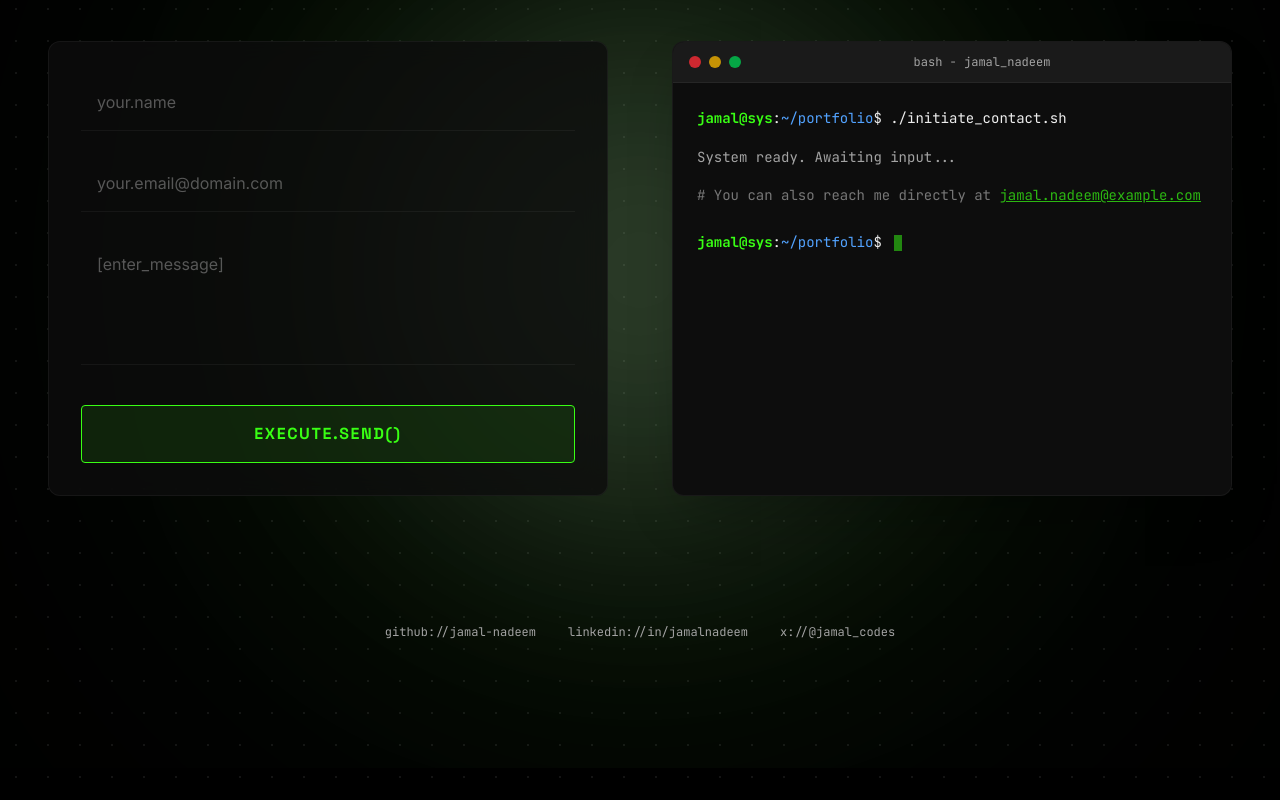
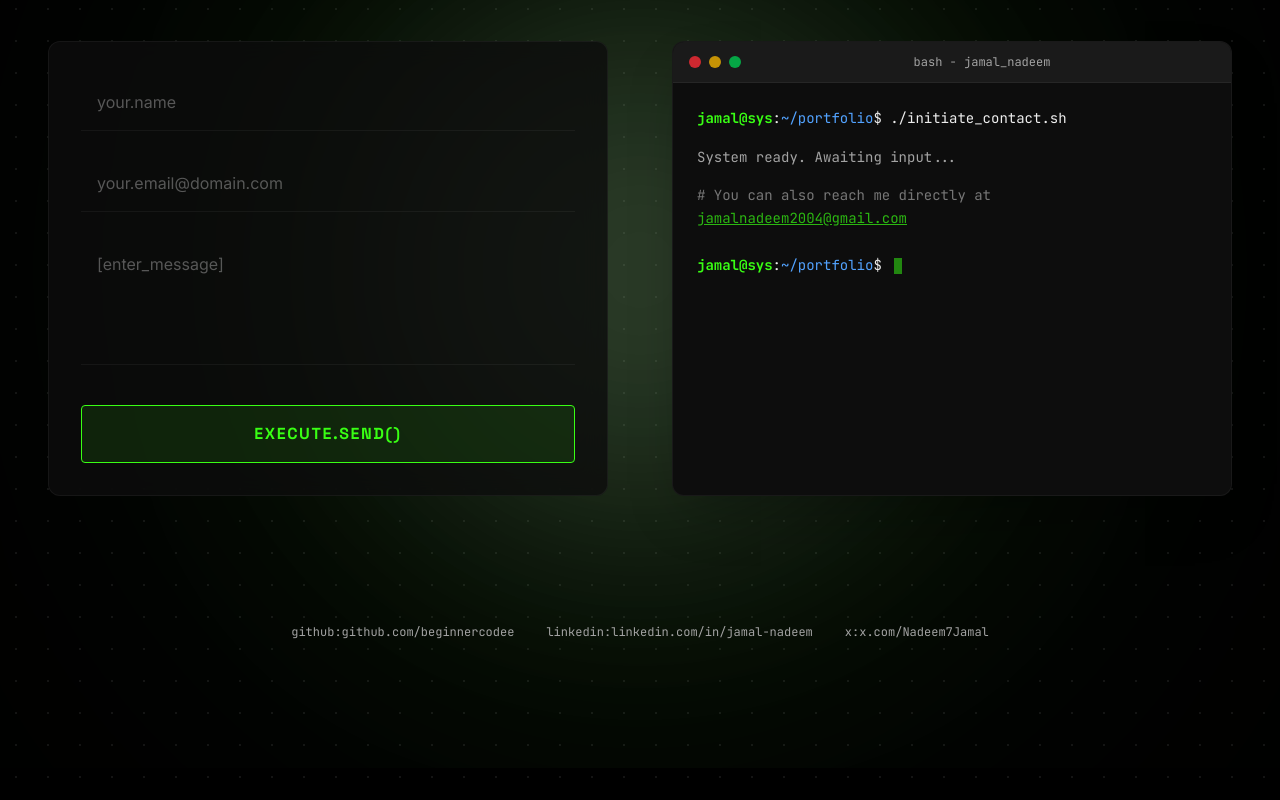
Before and after one commit to beginnercodee/Portfolio, a Next.js app: page / in a window 1280 px wide. Shown: the part 7687-8487 px from the top of the page. Built offline with nearby package versions, Linux system fonts and the light colour scheme.

Commit message:
feat: add nav links

```diff
--- a/src/components/Contact.tsx
+++ b/src/components/Contact.tsx
@@ -87,7 +87,7 @@ export default function Contact() {
               System ready. Awaiting input...
             </div>
             <div className="mt-2 text-secondary opacity-70">
-              # You can also reach me directly at <a href="mailto:jamal.nadeem@example.com" className="text-glow-green underline hover:text-white">jamal.nadeem@example.com</a>
+              # You can also reach me directly at <a href="mailto:jamal.nadeem@example.com" className="text-glow-green underline hover:text-white">jamalnadeem2004@gmail.com</a>
             </div>
             <div className="mt-4">
               <span className="text-glow-green font-bold">jamal@sys</span>:
@@ -98,9 +98,9 @@ export default function Contact() {
       </div>
 
       <div className="font-mono text-xs text-secondary flex gap-8 justify-center w-full mt-32 z-10">
-        <a href="#" className="hover:text-glow-green transition-colors">github://jamal-nadeem</a>
-        <a href="#" className="hover:text-glow-green transition-colors">linkedin://in/jamalnadeem</a>
-        <a href="#" className="hover:text-glow-green transition-colors">x://@jamal_codes</a>
+        <a href="#" className="hover:text-glow-green transition-colors">github:github.com/beginnercodee</a>
+        <a href="#" className="hover:text-glow-green transition-colors">linkedin:linkedin.com/in/jamal-nadeem</a>
+        <a href="#" className="hover:text-glow-green transition-colors">x:x.com/Nadeem7Jamal</a>
       </div>
     </section>
   );
```
